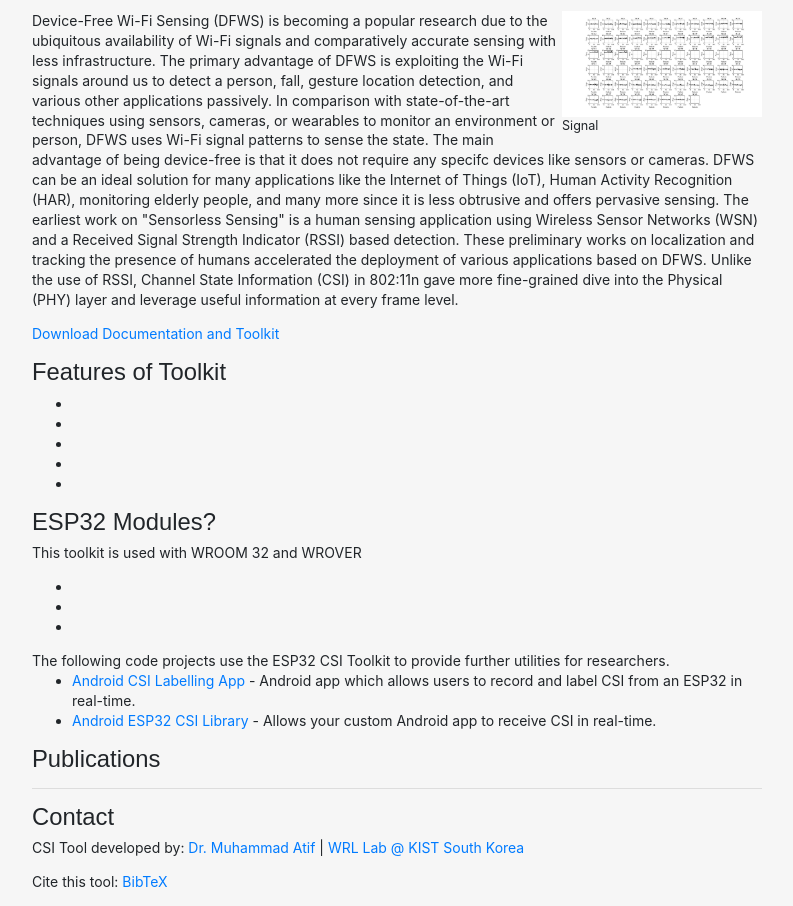
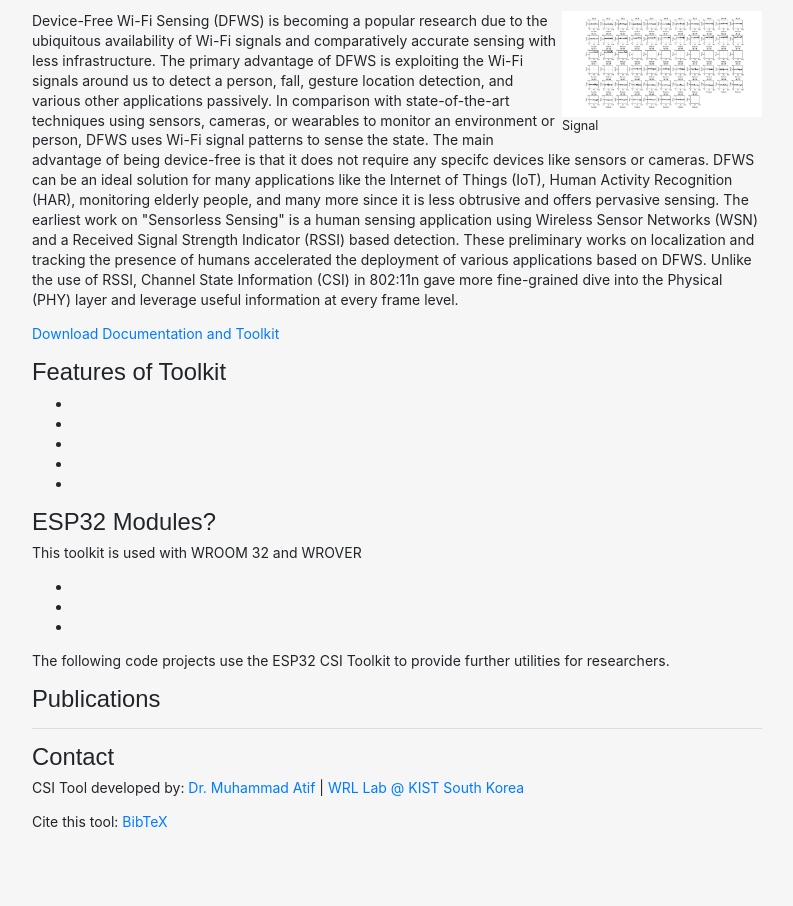
Before and after one commit to wrlab/Wi-ESP, a plain HTML site: page index.html in a window 1280 px wide. Shown: the part 79-985 px from the top of the page, without its empty margins (243-1036 px from the left). After the commit the page ends 925 px from the top, so only its background shows below. Drawn offline with nearby package versions, Linux system fonts and the light colour scheme.

Commit message:
Update index.html

```diff
--- a/index.html
+++ b/index.html
@@ -114,12 +114,6 @@
             The following code projects use the ESP32 CSI Toolkit to provide further utilities for researchers.
 
             <ul>
-                <li>
-                <a href="https://github.com/StevenMHernandez/Android-CSI-Labelling-App">Android CSI Labelling App</a> - Android app which allows users to record and label CSI from an ESP32 in real-time.
-                </li>
-                <li>
-                <a href="https://github.com/StevenMHernandez/Android-ESP32-CSI">Android ESP32 CSI Library</a> - Allows your custom Android app to receive CSI in real-time.
-                </li>
             </ul>
 
             <h2>Publications</h2>
```
